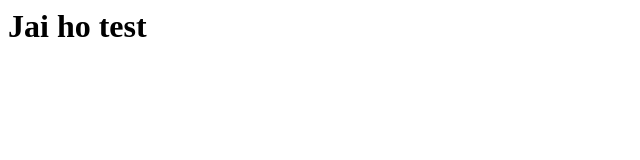
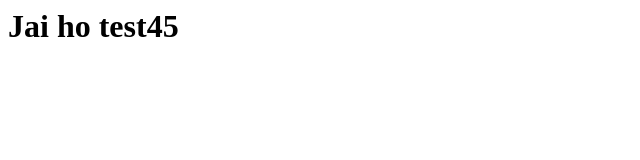
Before and after one commit to testingdeveloper601/ayushp1, a plain HTML site: page index.html in a window 1280 px wide. Shown: the full height of the page, 0-640 px from the left. Drawn offline with Linux system fonts and the light colour scheme.

Commit message:
Update index.html

```diff
--- a/index.html
+++ b/index.html
@@ -1 +1 @@
-<h1>Jai ho test</h1>
+<h1>Jai ho test45</h1>
```
